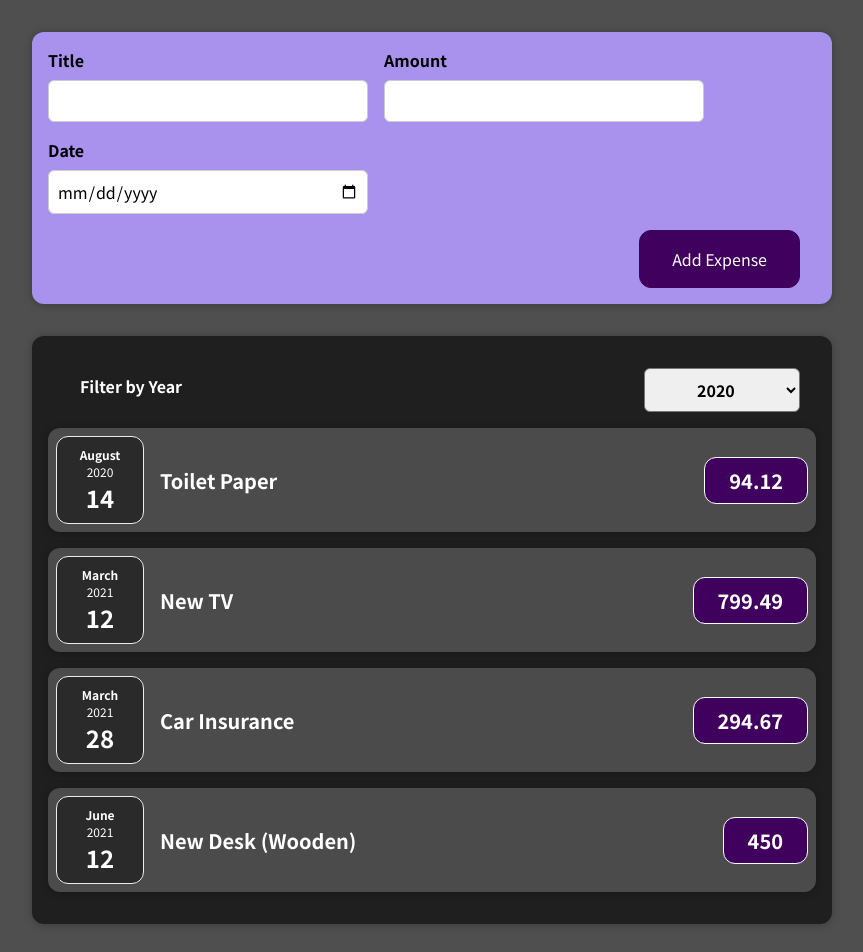
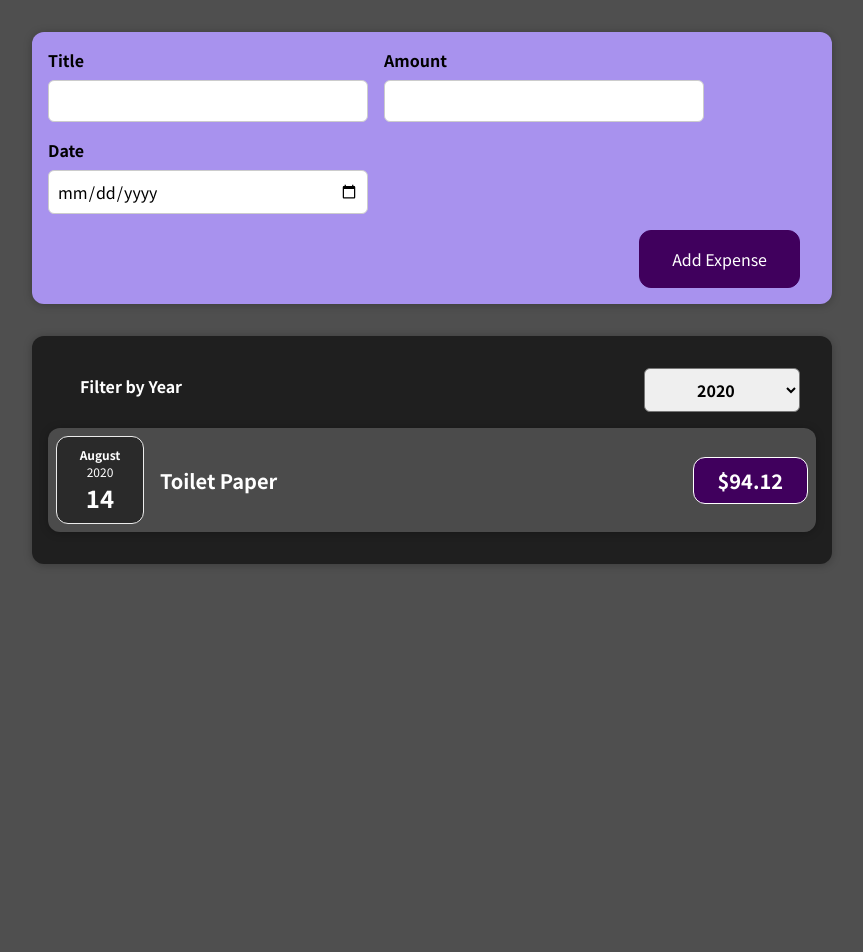
Before and after one commit to agiratech-devanathan/Learning-React, a React (Create React App) app: page / in a window 1280 px wide. Shown: the top 952 px of the page, without its empty margins (208-1071 px from the left). After the commit the page ends 800 px from the top, so only its background shows below. Built offline with nearby package versions, Linux system fonts and the light colour scheme.

Commit message:
Added looping for display expenses item based on filterrd specific year.

```diff
--- a/src/App.js
+++ b/src/App.js
@@ -1,10 +1,8 @@
-import React from "react";
+import React, { useState } from "react";
 import Expenses from "./component/Expenses/expenses";
 import NewExpense from "./component/Forms/NewExpense/newExpense";
-
-
-function App() {
-  const expenses = [
+// initial expense items array
+const INITIAL_EXPENSES = [
   {
     id: 'e1',
     title: 'Toilet Paper',
@@ -25,21 +23,27 @@ function App() {
     date: new Date(2021, 5, 12),
   },
 ];
+function App() {
+  // to add new expense data into initial expenses array using useState
+  const [expenses, setExpense] = useState(INITIAL_EXPENSES);
+
   // return React.createElement(
   //   'div',{},
   //   React.createElement('h2',{},"Let's get Started!"),
   //   React.createElement(Expenses,{items:expenses})
   //   );
 
-  const addExpenseHandler=(expense)=>{ //here is a function is receive data from child to parent component
-    console.log('app.js')
-    console.log(expense)
+  const addExpenseHandler = (expense) => { //here is a function is receive data from child to parent component
+    //and updating a new value into old list of expenses useing useState setExpense Method
+    setExpense((previousExpense) => {
+      return [expense, ...previousExpense]
+    });
   }
   return (
     <div>
       {/* here recive props form child i named here onAddExpenseData and sends arguements too from NewExpense component */}
-    <NewExpense onAddExpenseData={addExpenseHandler}/>
-    <Expenses items={expenses}/>
+      <NewExpense onAddExpenseData={addExpenseHandler} />
+      <Expenses items={expenses} />
     </div>
   );
 }
--- a/src/component/ExpenseItem/ExpenseItem.js
+++ b/src/component/ExpenseItem/ExpenseItem.js
@@ -20,7 +20,7 @@ function ExpenseItem(props) {
              <ExpenseDate date={props.date} />
             <div className="expense-item__description">
                 <h2>{props.title}</h2>
-                <div className="expense-item__price">{props.amount}</div>
+                <div className="expense-item__price">{'$'+props.amount}</div>
             </div>
             {/* <button onClick={clickHandler}>Click Me</button> */}
         </Card>
--- a/src/component/Expenses/expenses.js
+++ b/src/component/Expenses/expenses.js
@@ -3,33 +3,28 @@ import ExpenseItem from '../ExpenseItem/ExpenseItem';
 import Card from '../Card/card';
 import React, { useState } from 'react';
 import ExpenseFilter from '../ExpenseFilter/expenseFilter';
-function Expenses (props){
-  const [filteredYear, setFilteredYear]=useState('2020');
-  const filterChangedHandler=(selectedYear)=>{
-   setFilteredYear(selectedYear)
+function Expenses(props) {
+  const [filteredYear, setFilteredYear] = useState('2020');
+  const filterChangedHandler = (selectedYear) => {
+    setFilteredYear(selectedYear)
   }
-return(
+  const filteredExpenses=props.items.filter(expense=>{
+    return expense.date.getFullYear().toString()===filteredYear;
+  })
+  return (
     <Card className="expenses">
-      <ExpenseFilter selected={filteredYear} onChangeFilter={filterChangedHandler}/>
-    <ExpenseItem
-      title={props.items[0].title}
-      amount={props.items[0].amount}
-      date={props.items[0].date}/>
-
-    <ExpenseItem
-      title={props.items[1].title}
-      amount={props.items[1].amount}
-      date={props.items[1].date}/>
-    <ExpenseItem
-      title={props.items[2].title}
-      amount={props.items[2].amount}
-      date={props.items[2].date}/>
-    <ExpenseItem
-      title={props.items[3].title}
-      amount={props.items[3].amount}
-      date={props.items[3].date}/>
-  </Card>
-)
+      <ExpenseFilter selected={filteredYear} onChangeFilter={filterChangedHandler} />
+      {/* looping the expenseItem using map function to display a list of data dynamically */}
+      {filteredExpenses.map((expense) => (
+        //here Filtering data and display based on filtered specific year
+        <ExpenseItem
+          key={expense.id}
+          title={expense.title}
+          amount={expense.amount}
+          date={expense.date} />
+      ))}
+    </Card>
+  )
 }
 
 export default Expenses;
```
Lines whose indentation alone changed are shown as unchanged.
